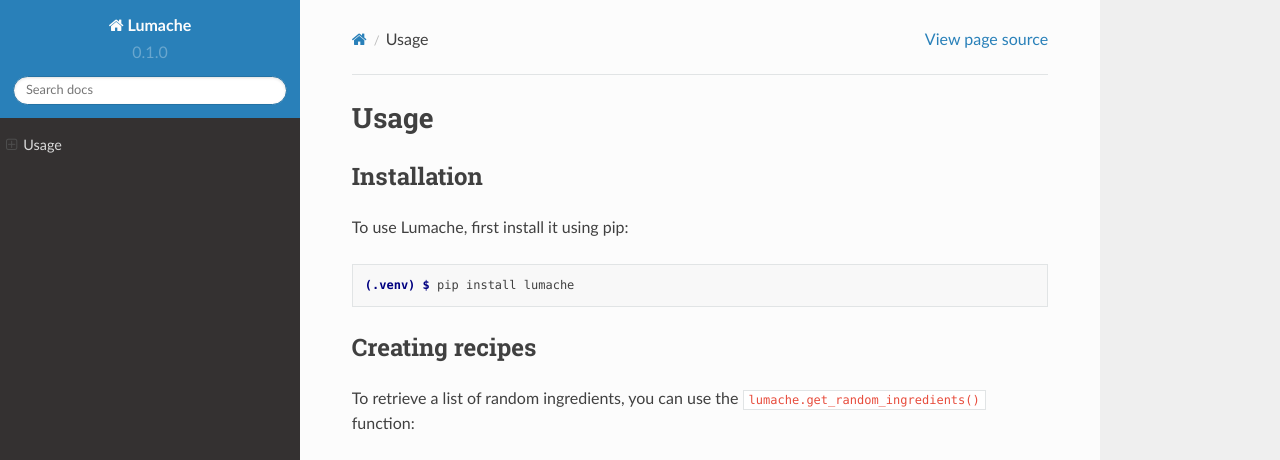
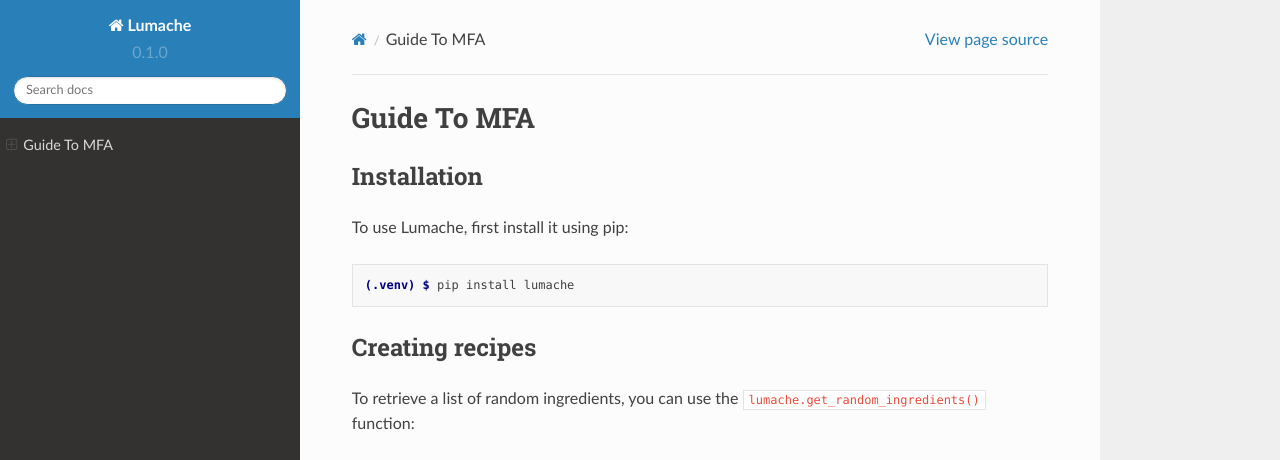
Before and after one commit to mirayyksn/document, a Sphinx documentation site: the page built from docs/source/usage.rst, in a window 1280 px wide and 1036 px high. Shown: the top 460 px of the window. Built offline with Sphinx 7.4.7 and the Read the Docs theme 2.0.0, drawn with Linux system fonts in a browser that asks for light colours; pages that are not in the unit, such as notebooks, are missing from menus; grey boxes are pictures that could not be loaded.

Commit message:
Update usage.rst

```diff
--- a/docs/source/usage.rst
+++ b/docs/source/usage.rst
@@ -1,4 +1,4 @@
-Usage
+Guide To MFA
 =====
 
 .. _installation:
```
